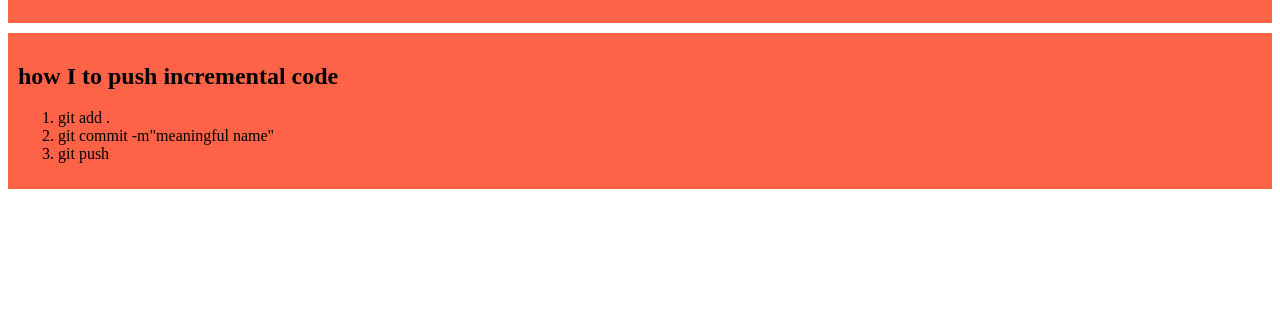
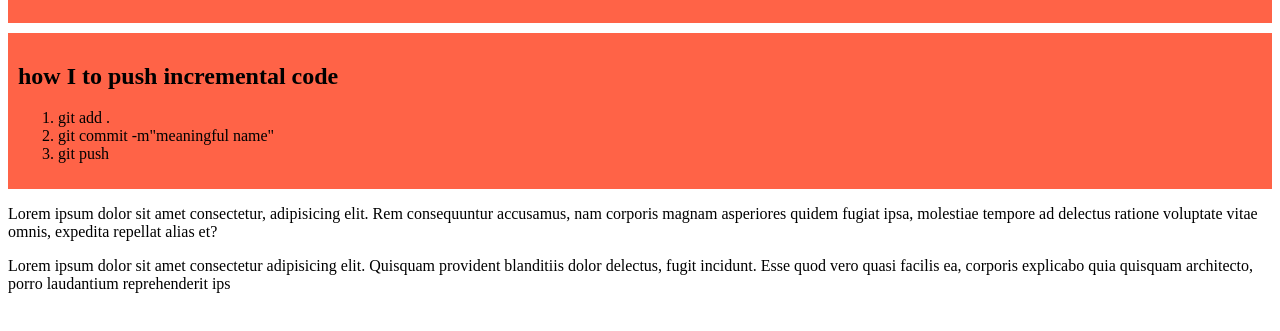
Before and after one commit to minalrana0678/my-first-github-repos, a plain HTML site: page index.html in a window 1280 px wide. Shown: the part 461-792 px from the top of the page. Drawn offline with Linux system fonts and the light colour scheme.

Commit message:
there is no problem

```diff
--- a/index.html
+++ b/index.html
@@ -27,5 +27,7 @@
             <li>git push</li>
         </ol>
     </div>
+    <p>Lorem ipsum dolor sit amet consectetur, adipisicing elit. Rem consequuntur accusamus, nam corporis magnam asperiores quidem fugiat ipsa, molestiae tempore ad delectus ratione voluptate vitae omnis, expedita repellat alias et?</p>
+    <p> Lorem ipsum dolor sit amet consectetur adipisicing elit. Quisquam provident blanditiis dolor delectus, fugit incidunt. Esse quod vero quasi facilis ea, corporis explicabo quia quisquam architecto, porro laudantium reprehenderit ips</p>
 </body>
 </html>
```
